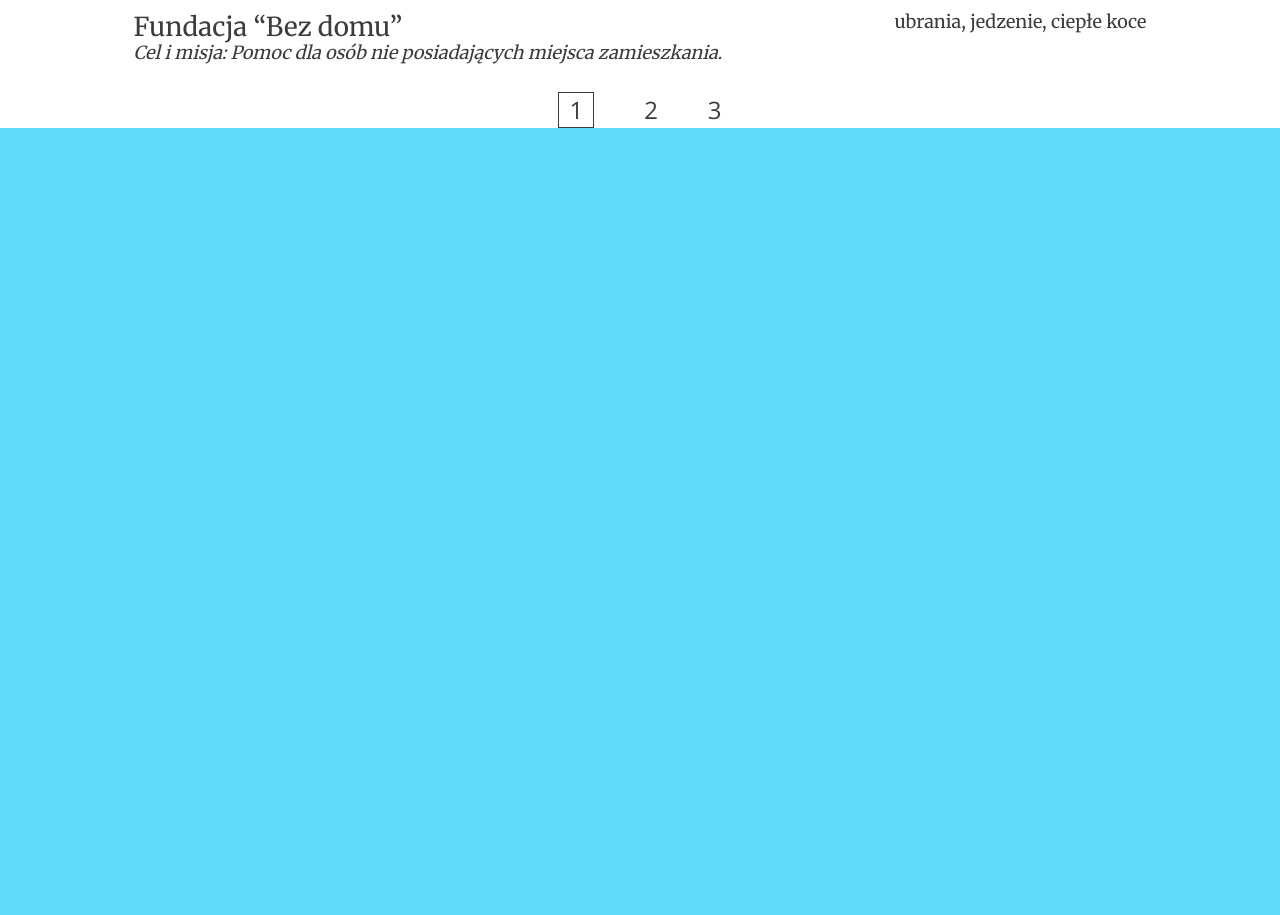
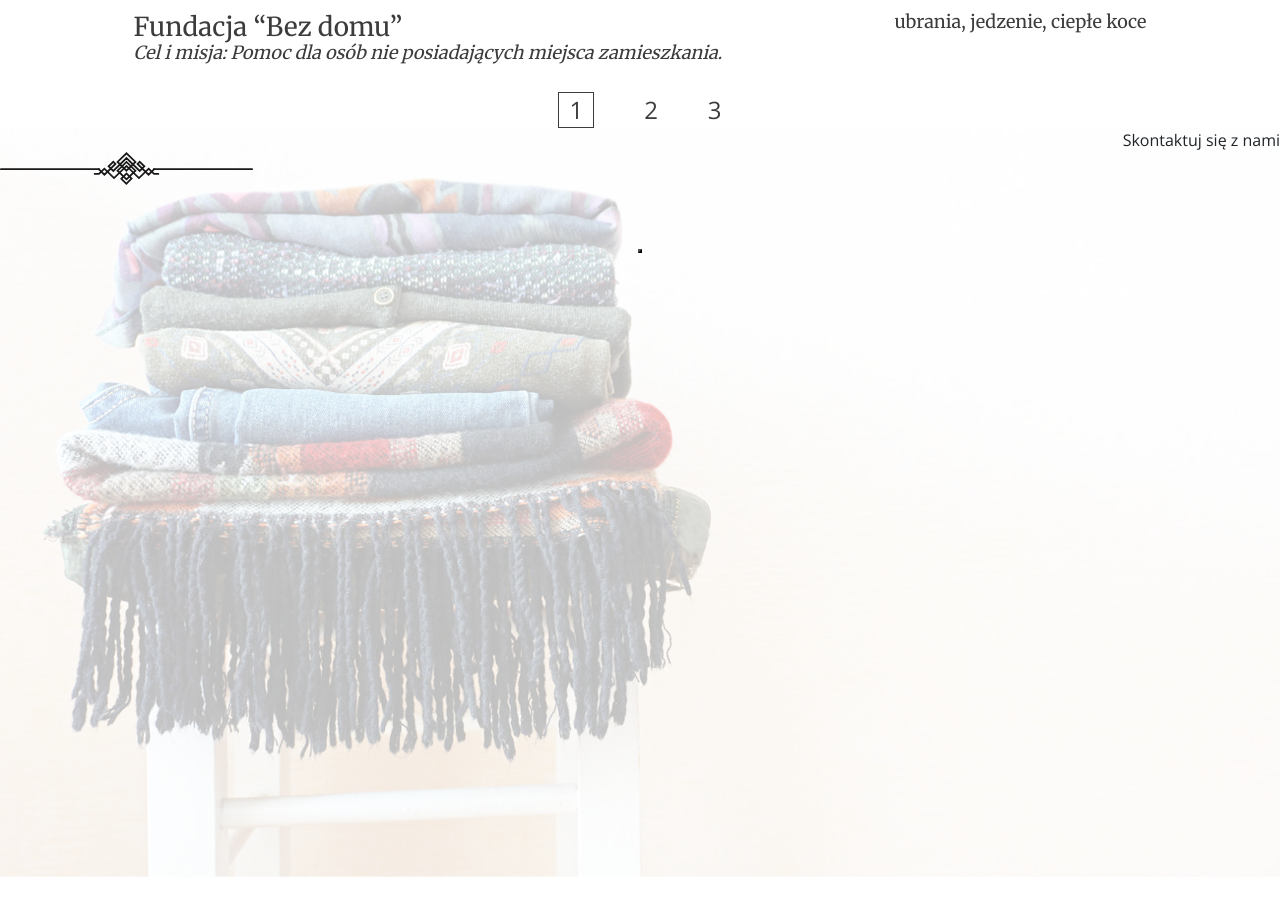
Before and after one commit to Ellianel/give-away-app, a React (Create React App) app: page / in a window 1280 px wide. Shown: the part 3760-4675 px from the top of the page. Before the commit the page ends 3888 px from the top, so only its background shows below. Built offline with nearby package versions, Linux system fonts and the light colour scheme.

Commit message:
section contact component progress

```diff
--- a/src/components/Home/Home-Main-component/Home-component.jsx
+++ b/src/components/Home/Home-Main-component/Home-component.jsx
@@ -1,10 +1,10 @@
-import React from 'react';
-import HomeHeaderComponent from '../HomeHeader/Home-header-component';
-import HomeThreeColumns from '../HomeThreeColumns/Home-three-columns';
-import HomeStepsComponent from '../Home-4steps/Home-4steps-component';
-import AboutUs from '../Home-about-us/AboutUs-component';
-import { HomeWhoHelping } from '../Home-who-helping/HomeWhoHelping';
-
+import React from "react";
+import HomeHeaderComponent from "../HomeHeader/Home-header-component";
+import HomeThreeColumns from "../HomeThreeColumns/Home-three-columns";
+import HomeStepsComponent from "../Home-4steps/Home-4steps-component";
+import AboutUs from "../Home-about-us/AboutUs-component";
+import { HomeWhoHelping } from "../Home-who-helping/HomeWhoHelping";
+import { HomeContactComponent } from "../Home-contact/Home-contact-component";
 
 const Home = () => {
 	return (
@@ -12,8 +12,9 @@ const Home = () => {
 			<HomeHeaderComponent />
 			<HomeThreeColumns />
 			<HomeStepsComponent />
-            <AboutUs/>
+			<AboutUs />
 			<HomeWhoHelping />
+			<HomeContactComponent />
 		</div>
 	);
 };
--- /dev/null
+++ b/src/components/Home/Home-contact/Home-contact-component.jsx
@@ -0,0 +1,16 @@
+import React from "react";
+import decoration from "../../../assets/Decoration.svg";
+
+export const HomeContactComponent = () => {
+	return (
+		<section className='home-contact'>
+			<div className='overlay'>
+				<div>Skontaktuj się z nami</div>
+				<img className='deco' src={decoration} alt='decoration-line' />
+				<form>
+					<button></button>
+				</form>
+			</div>
+		</section>
+	);
+};
--- /dev/null
+++ b/src/components/Home/Home-contact/Home-contact-component.scss
@@ -0,0 +1,13 @@
+.home-contact {
+	height: 1000px;
+	background-image: url("../../../assets/Background-Contact-Form.jpg");
+	background-size: contain;
+	background-repeat: no-repeat;
+}
+.overlay {
+    display: flex;
+    flex-direction: column;
+    text-align: right;
+	height: 100%;
+	background-color: rgba(255, 255, 255, 0.75);
+}
--- a/src/components/Home/Home-who-helping/HomeWhoHelping.js
+++ b/src/components/Home/Home-who-helping/HomeWhoHelping.js
@@ -31,8 +31,8 @@ export const HomeWhoHelping = () => {
       <div className="whos-helping">
         {/* w zależności od stanu jaki aktualnie posiadamy nadaje klasy */}
         <div className={fundationState ? "whos-helping-btn active" : "whos-helping-btn"} onClick={fundationClickHandle}>Fundacjom</div>
-        <div className={organizationState ? "whos-helping-btn active" : "whos-helping-btn"} onClick={organizationClickHandle}>Organizacją pozarządowym</div>
-        <div className={collectionState ? "whos-helping-btn active" : "whos-helping-btn"} onClick={collectionClickHandle}>Lokalnym zbiórkom</div>
+        <div className={organizationState ? "whos-helping-btn active" : "whos-helping-btn"} onClick={organizationClickHandle}>Organizacjom<br/>pozarządowym</div>
+        <div className={collectionState ? "whos-helping-btn active" : "whos-helping-btn"} onClick={collectionClickHandle}>Lokalnym<br/>zbiórkom</div>
       </div>
       <article className="helping-info">W naszej bazie znajdziesz listę zweryfikowanych Fundacji, z którymi współpracujemy. Możesz sprawdzić czym się zajmują, komu pomagają i czego potrzebują.</article>
       <div className="helping-list-container">
--- a/src/components/Home/Home-who-helping/home-whoHelping.scss
+++ b/src/components/Home/Home-who-helping/home-whoHelping.scss
@@ -24,7 +24,6 @@
 }
 .whos-helping-btn {
 	background-color: #fff;
-  border: none;
 	font: normal normal normal 24px/24px $font-base;
 	color: #3c3c3c;
 	cursor: pointer;
--- a/src/scss/main.scss
+++ b/src/scss/main.scss
@@ -7,6 +7,7 @@
 @import '../components/Home/Home-about-us/about-us.styles.scss';
 @import '../Register-LogIn-Page/login-page/logIn-register-component.styles.scss';
 @import '../components/Home/Home-who-helping/home-whoHelping.scss';
+@import '../components/Home/Home-contact/Home-contact-component.scss';
 
 
 * {
```
Lines whose indentation alone changed are shown as unchanged.
